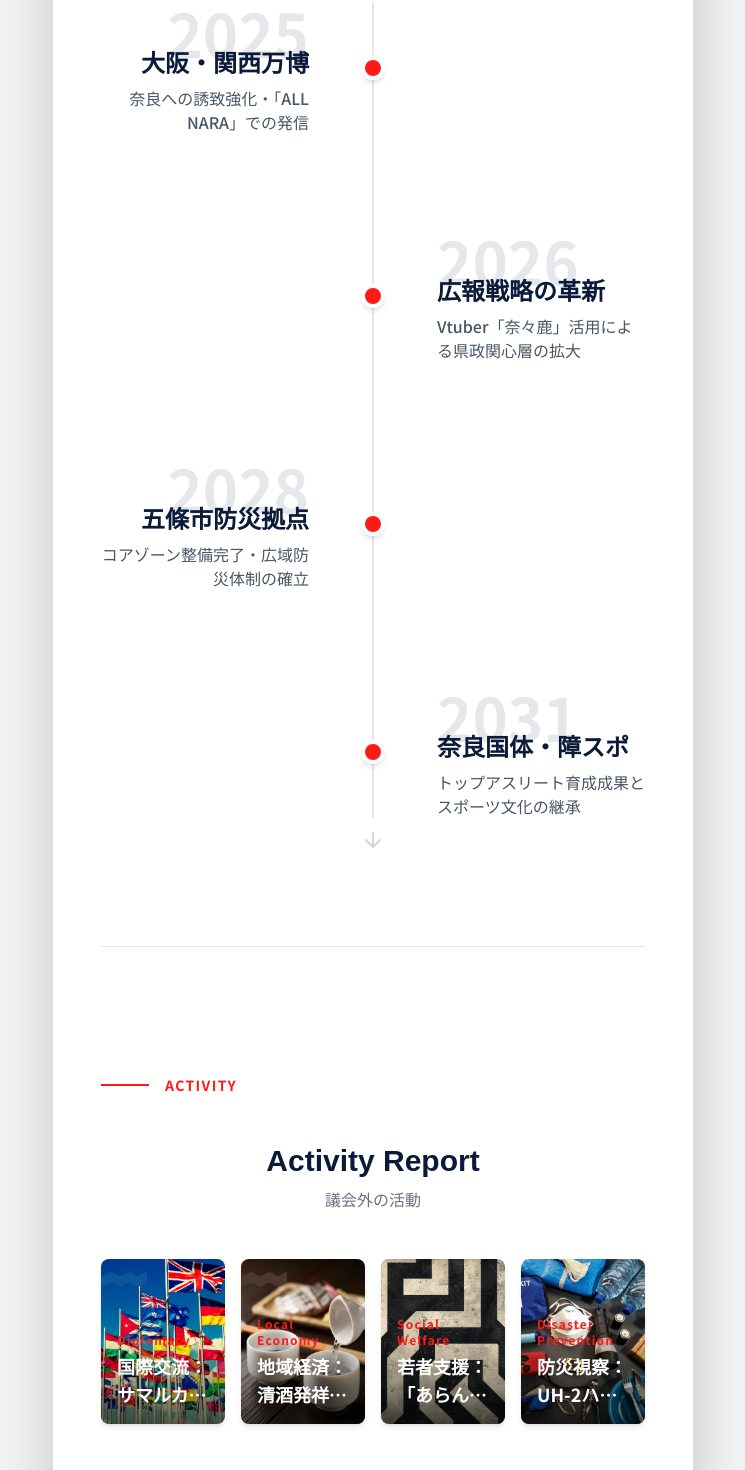
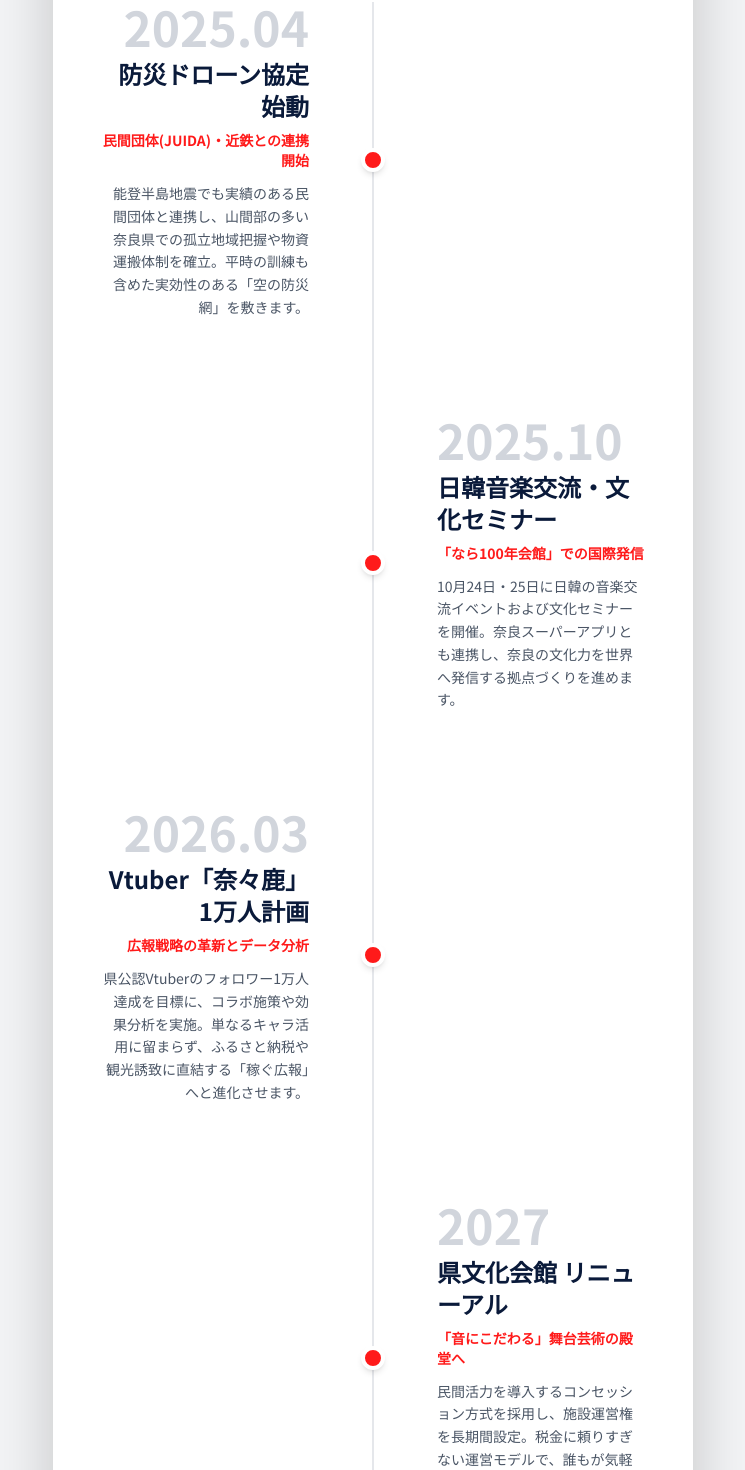
Before and after one commit to tkaminobiz-art/daichihoshikawa-git, a Next.js app: page / in a window 1280 px wide. Shown: the part 3985-5455 px from the top of the page, without its empty margins (267-1012 px from the left). Built offline with nearby package versions, Linux system fonts and the light colour scheme.

Commit message:
Update Roadmap with detailed content

```diff
--- a/app/page.tsx
+++ b/app/page.tsx
@@ -3,7 +3,7 @@
 import React, { useState } from "react";
 import { ArrowRight, X } from "lucide-react";
 
-// ▼ 活動報告データ（チラシ等の一次情報に基づき強化済み）
+// ▼ 活動報告データ
 interface Activity {
    id: number;
    title: string;
@@ -48,12 +48,38 @@ const activities: Activity[] = [
    }
 ];
 
-// ▼ 未来年表データ（ROADMAP）
+// ▼ 未来年表データ（チラシ情報を元に大幅補強）
 const roadmap = [
-   { year: "2025", title: "大阪・関西万博", subtitle: "奈良への誘致強化・「ALL NARA」での発信" },
-   { year: "2026", title: "広報戦略の革新", subtitle: "Vtuber「奈々鹿」活用による県政関心層の拡大" },
-   { year: "2028", title: "五條市防災拠点", subtitle: "コアゾーン整備完了・広域防災体制の確立" },
-   { year: "2031", title: "奈良国体・障スポ", subtitle: "トップアスリート育成成果とスポーツ文化の継承" },
+   {
+      year: "2025.04",
+      title: "防災ドローン協定 始動",
+      subtitle: "民間団体(JUIDA)・近鉄との連携開始",
+      description: "能登半島地震でも実績のある民間団体と連携し、山間部の多い奈良県での孤立地域把握や物資運搬体制を確立。平時の訓練も含めた実効性のある「空の防災網」を敷きます。"
+   },
+   {
+      year: "2025.10",
+      title: "日韓音楽交流・文化セミナー",
+      subtitle: "「なら100年会館」での国際発信",
+      description: "10月24日・25日に日韓の音楽交流イベントおよび文化セミナーを開催。奈良スーパーアプリとも連携し、奈良の文化力を世界へ発信する拠点づくりを進めます。"
+   },
+   {
+      year: "2026.03",
+      title: "Vtuber「奈々鹿」1万人計画",
+      subtitle: "広報戦略の革新とデータ分析",
+      description: "県公認Vtuberのフォロワー1万人達成を目標に、コラボ施策や効果分析を実施。単なるキャラ活用に留まらず、ふるさと納税や観光誘致に直結する「稼ぐ広報」へと進化させます。"
+   },
+   {
+      year: "2027",
+      title: "県文化会館 リニューアル",
+      subtitle: "「音にこだわる」舞台芸術の殿堂へ",
+      description: "民間活力を導入するコンセッション方式を採用し、施設運営権を長期間設定。税金に頼りすぎない運営モデルで、誰もが気軽に音楽に触れられる文化拠点を完成させます。"
+   },
+   {
+      year: "2031",
+      title: "奈良国体・障スポ",
+      subtitle: "ジュニアアスリート育成の集大成",
+      description: "2031年の地元開催を見据え、現在のジュニア世代への育成プログラムや競技力分析を強化。「観る」だけでなく「支える・参加する」スポーツ文化を奈良に根付かせます。"
+   }
 ];
 
 export default function Page() {
@@ -121,7 +147,7 @@ export default function Page() {
                      <h4 className="text-3xl md:text-4xl font-serif font-bold text-[#0A1A3A]">現場の声から生まれた、<br />5つの重点政策。</h4>
                   </div>
 
-                  {/* Policy 01 */}
+                  {/* Policy Items (01-05) */}
                   <div className="relative group">
                      <span className="absolute -top-16 -left-6 md:-left-12 text-[140px] md:text-[180px] font-black text-gray-100 select-none z-0 group-hover:text-red-50 transition-colors leading-none">01</span>
                      <div className="relative z-10 pl-4 md:pl-8 border-l-0 md:border-l-8 border-[#FF1A1A]">
@@ -134,7 +160,6 @@ export default function Page() {
                      </div>
                   </div>
 
-                  {/* Policy 02 */}
                   <div className="relative group">
                      <span className="absolute -top-16 -left-6 md:-left-12 text-[140px] md:text-[180px] font-black text-gray-100 select-none z-0 group-hover:text-[#0A1A3A]/5 transition-colors leading-none">02</span>
                      <div className="relative z-10 pl-4 md:pl-8 border-l-0 md:border-l-8 border-[#0A1A3A]">
@@ -147,7 +172,6 @@ export default function Page() {
                      </div>
                   </div>
 
-                  {/* Policy 03 */}
                   <div className="relative group">
                      <span className="absolute -top-16 -left-6 md:-left-12 text-[140px] md:text-[180px] font-black text-gray-100 select-none z-0 group-hover:text-red-50 transition-colors leading-none">03</span>
                      <div className="relative z-10 pl-4 md:pl-8 border-l-0 md:border-l-8 border-[#FF1A1A]">
@@ -163,7 +187,6 @@ export default function Page() {
                      </div>
                   </div>
 
-                  {/* Policy 04 */}
                   <div className="relative group">
                      <span className="absolute -top-16 -left-6 md:-left-12 text-[140px] md:text-[180px] font-black text-gray-100 select-none z-0 group-hover:text-[#0A1A3A]/5 transition-colors leading-none">04</span>
                      <div className="relative z-10 pl-4 md:pl-8 border-l-0 md:border-l-8 border-[#0A1A3A]">
@@ -175,7 +198,6 @@ export default function Page() {
                      </div>
                   </div>
 
-                  {/* Policy 05 */}
                   <div className="relative group">
                      <span className="absolute -top-16 -left-6 md:-left-12 text-[140px] md:text-[180px] font-black text-gray-100 select-none z-0 group-hover:text-red-50 transition-colors leading-none">05</span>
                      <div className="relative z-10 pl-4 md:pl-8 border-l-0 md:border-l-8 border-[#FF1A1A]">
@@ -191,33 +213,34 @@ export default function Page() {
                   </div>
                </section>
 
-               {/* ROADMAP (新セクション) */}
+               {/* ROADMAP (ボリュームアップ版) */}
                <section id="roadmap" className="pt-20 border-t border-gray-200">
                   <div className="flex items-center gap-4 mb-16">
                      <span className="h-[2px] w-12 bg-[#FF1A1A]"></span>
                      <h3 className="text-sm font-bold tracking-widest text-[#FF1A1A]">ROADMAP</h3>
                   </div>
 
-                  <div className="relative max-w-3xl mx-auto pl-8 md:pl-0">
+                  <div className="relative max-w-4xl mx-auto pl-8 md:pl-0">
                      {/* タイムラインの縦線 */}
                      <div className="absolute left-0 md:left-1/2 top-0 bottom-0 w-[2px] bg-gray-200 -translate-x-1/2"></div>
 
                      <div className="space-y-24">
                         {roadmap.map((item, index) => (
-                           <div key={index} className={`relative flex flex-col md:flex-row items-center ${index % 2 === 0 ? 'md:flex-row-reverse' : ''}`}>
+                           <div key={index} className={`relative flex flex-col md:flex-row items-start md:items-center ${index % 2 === 0 ? 'md:flex-row-reverse' : ''}`}>
 
                               {/* 丸ポチ */}
-                              <div className="absolute left-0 md:left-1/2 w-6 h-6 bg-[#FF1A1A] rounded-full border-4 border-white shadow-md z-10 -translate-x-1/2 transform transition-transform hover:scale-125"></div>
+                              <div className="absolute left-0 md:left-1/2 top-4 md:top-auto w-6 h-6 bg-[#FF1A1A] rounded-full border-4 border-white shadow-md z-10 -translate-x-1/2 transform transition-transform hover:scale-125"></div>
 
                               {/* スペーサー */}
                               <div className="hidden md:block md:w-1/2"></div>
 
                               {/* テキストコンテンツ */}
                               <div className={`w-full md:w-1/2 pl-12 md:pl-0 ${index % 2 === 0 ? 'md:pr-16 md:text-right' : 'md:pl-16 md:text-left'}`}>
-                                 <span className="text-6xl font-black text-gray-200 block -mb-4 relative z-0">{item.year}</span>
+                                 <span className="text-4xl md:text-5xl font-black text-gray-300 block mb-2">{item.year}</span>
                                  <div className="relative z-10">
-                                    <h4 className="text-2xl font-bold text-[#0A1A3A] mb-2">{item.title}</h4>
-                                    <p className="text-gray-600 font-medium border-l-4 md:border-l-0 border-[#FF1A1A] md:border-none pl-4 md:pl-0">{item.subtitle}</p>
+                                    <h4 className="text-xl md:text-2xl font-bold text-[#0A1A3A] mb-2">{item.title}</h4>
+                                    <p className="text-[#FF1A1A] font-bold text-sm mb-3">{item.subtitle}</p>
+                                    <p className="text-gray-600 text-sm leading-relaxed">{item.description}</p>
                                  </div>
                               </div>
                            </div>
@@ -231,7 +254,7 @@ export default function Page() {
                   </div>
                </section>
 
-               {/* ACTIVITY REPORT (ボタン＆ポップアップ) */}
+               {/* ACTIVITY REPORT */}
                <section id="activity" className="pt-32 border-t border-gray-200">
                   <div className="flex items-center gap-4 mb-12">
                      <span className="h-[2px] w-12 bg-[#FF1A1A]"></span>
```
Also changed, not shown: 1 other file (tests, documents, lock files or other folders).
